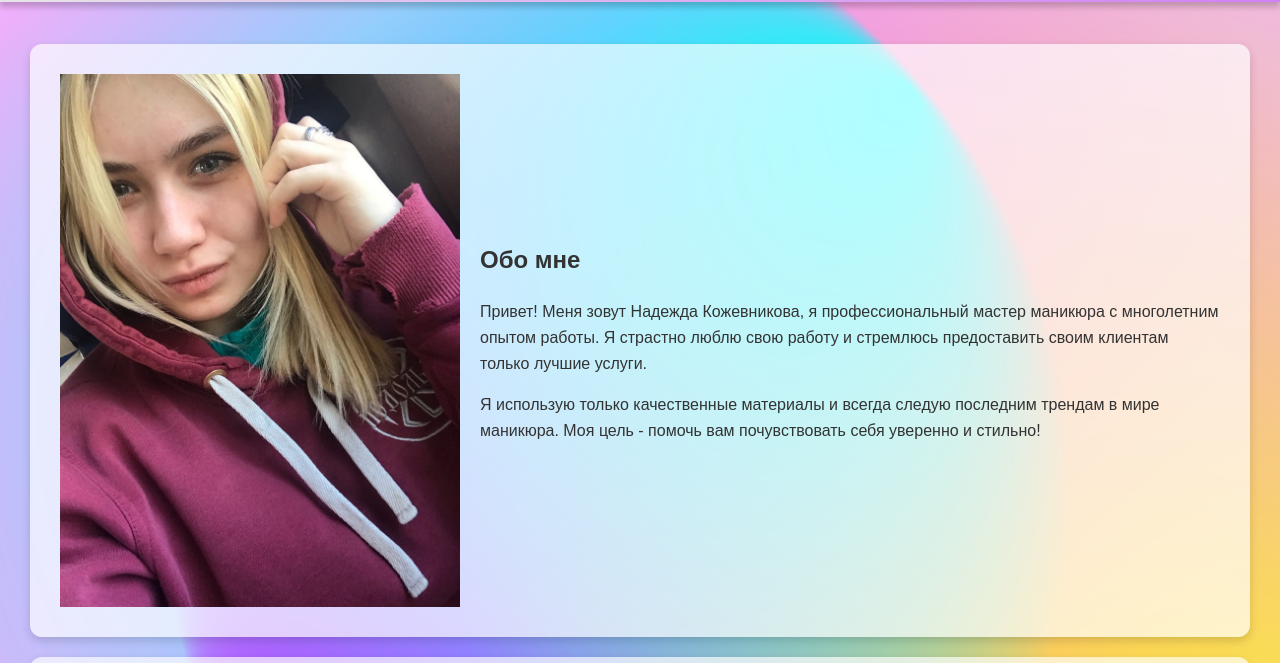
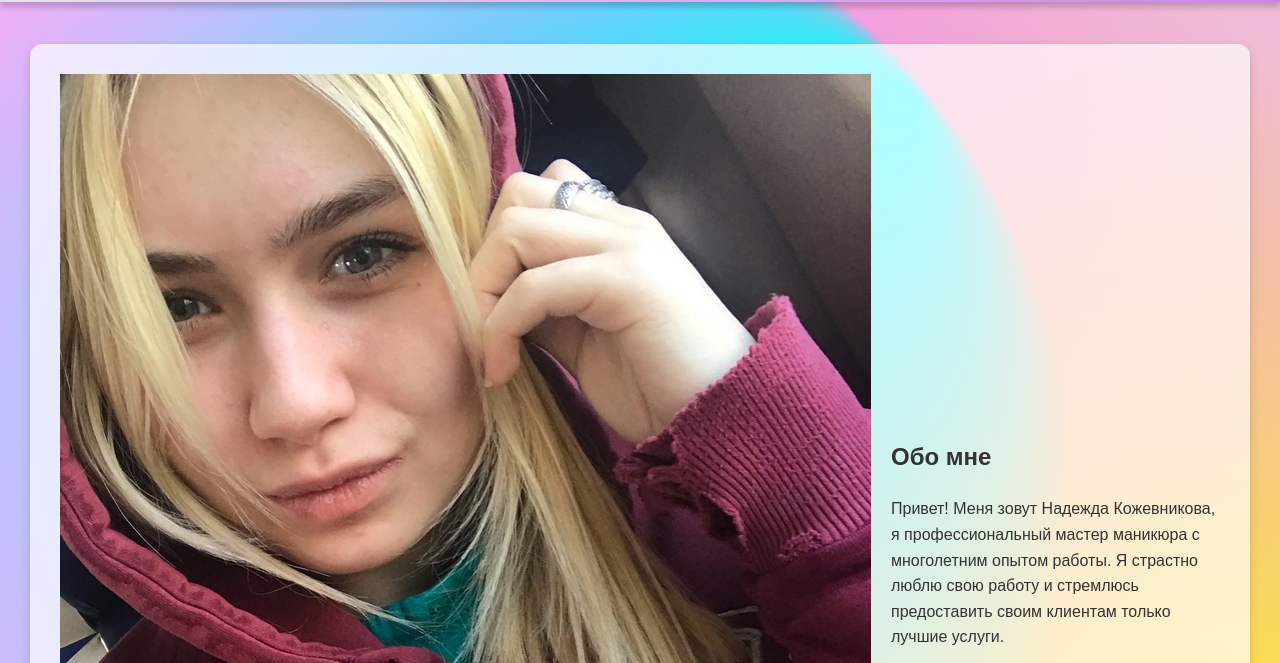
Before and after one commit to MenSvet/mnk, a plain HTML site: page index.html in a window 1280 px wide. Shown: the part 76-739 px from the top of the page. Drawn offline with Linux system fonts and the light colour scheme.

Commit message:
Update index.html

```diff
--- a/index.html
+++ b/index.html
@@ -97,7 +97,7 @@
     <main>
         <!--ОБО МНЕ-->
         <section id="about" style="display: flex; align-items: center;">
-            <img src="img/10.jpg" alt="Обо мне" style="width: 400px; height: auto; margin-right: 20px;">
+            <img src="img/10.jpg" alt="Обо мне" style="width: auto; height: auto; margin-right: 20px;">
             <div>
                 <h2>Обо мне</h2>
                 <p>Привет! Меня зовут Надежда Кожевникова, я профессиональный мастер маникюра с многолетним опытом работы. Я страстно люблю свою работу и стремлюсь предоставить своим клиентам только лучшие услуги.</p>
```
